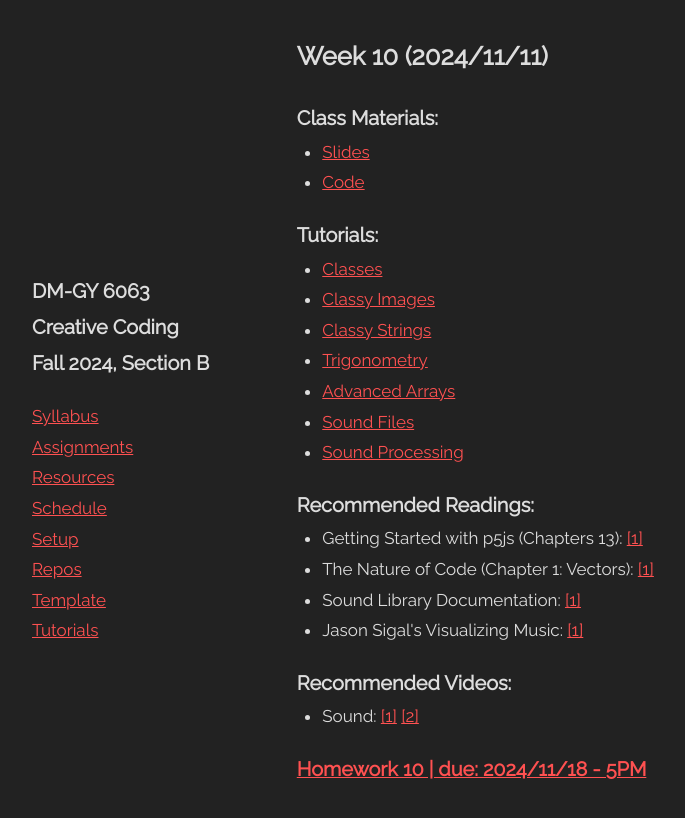
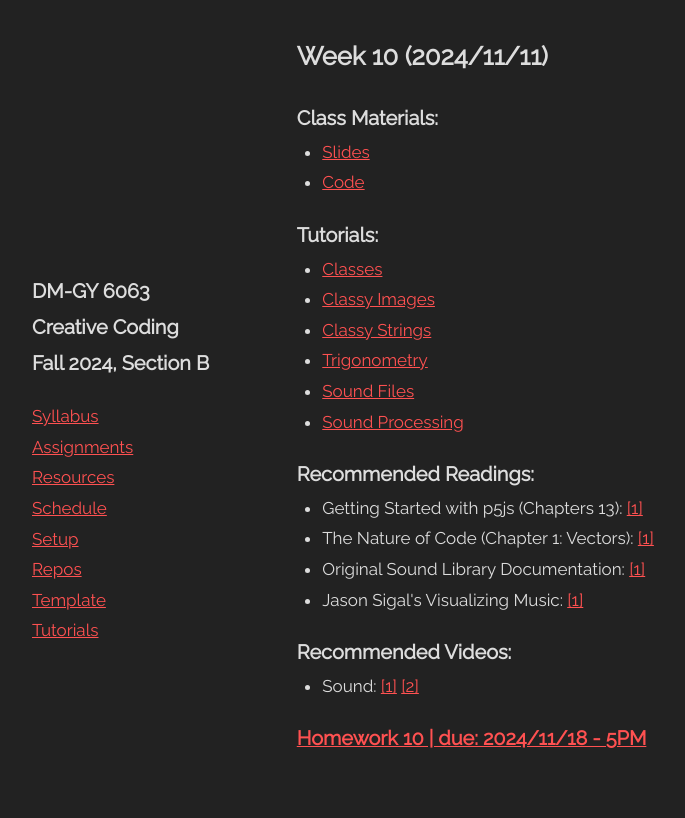
Before and after one commit to DM-GY-6063-2024F-B/DM-GY-6063-2024F-B.github.io, a Jekyll site: the page built from _pages/week/10.md, in a window 1280 px wide. Shown: the top 818 px of the page, without its empty margins (36-721 px from the left). Built offline with Jekyll 4.4.1, drawn with Linux system fonts in a browser that asks for light colours.

Commit message:
wk10,hw10

```diff
--- a/_includes/assignments.html
+++ b/_includes/assignments.html
@@ -1,7 +1,7 @@
 {% assign assignments = site.pages | where_exp: "p", "p.url contains 'homework/'" %}
 
 <div class="assignment-list-container">
-  {% for hw in assignments limit:9 %}
+  {% for hw in assignments limit:10 %}
     <h3><a href="{{ hw.url }}">{{ hw.title }} | due: {{ hw.when }}</a></h3>
   {% endfor %}
 </div>
--- a/_includes/schedule.html
+++ b/_includes/schedule.html
@@ -2,7 +2,7 @@
 {% assign sch = "schedule" %}
 {% assign currentWeek = 100 %}
 
-{% for p in weeks limit:9 %}
+{% for p in weeks limit:10 %}
   {% assign s = "" %}
   {% if forloop.index == currentWeek %}
     {% assign s = "show" %}
--- a/_pages/week/10.md
+++ b/_pages/week/10.md
@@ -3,7 +3,7 @@
 when: 2024/11/11
 class:
   - title: Slides
-    url: ""
+    url: https://drive.google.com/file/d/15q4dGL2IdxEKDPTcYKmrqKLyY5SRx13j/
   - title: Code
     url: https://github.com/DM-GY-6063-2024F-B/WK10
 tutorials:
@@ -15,8 +15,6 @@
     url: https://idmp5.github.io/projects/glitchy-typewriter/
   - title: Trigonometry
     url: https://idmp5.github.io/creative-coding/vectors/
-  - title: Advanced Arrays
-    url: https://idmp5.github.io/p5/advanced-arraying/
   - title: Sound Files
     url: https://idmp5.github.io/creative-coding/sound-files/
   - title: Sound Processing
@@ -28,9 +26,9 @@
   - title: "The Nature of Code (Chapter 1: Vectors)"
     urls:
       - https://natureofcode.com/vectors/
-  - title: Sound Library Documentation
+  - title: Original Sound Library Documentation
     urls:
-      - https://p5js.org/reference/#/libraries/p5.sound
+      - https://archive.p5js.org/reference/#/libraries/p5.sound
   - title: Jason Sigal's Visualizing Music
     urls:
       - https://therewasaguy.github.io/p5-music-viz/
```
